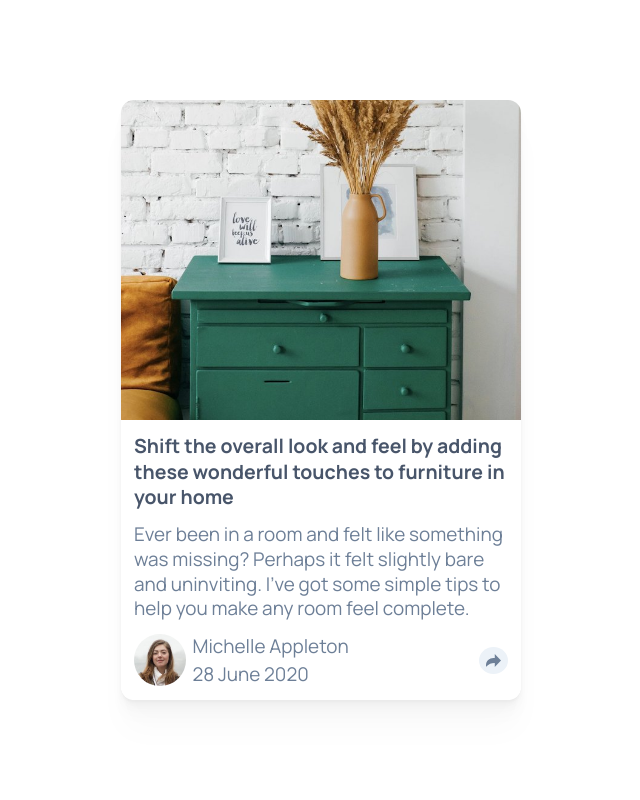
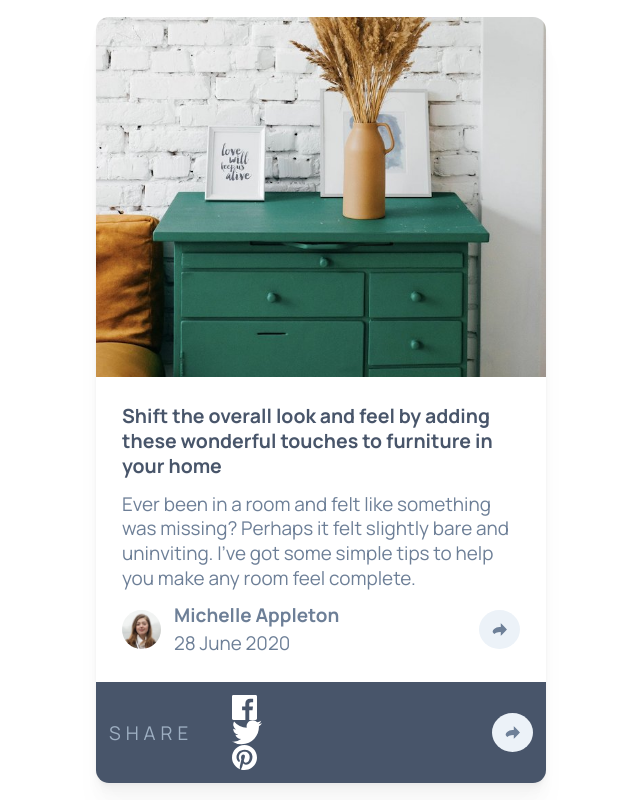
Before and after one commit to incogsnito/article-preview-component-master, a plain HTML site: page index.html in a window 1280 px wide. Shown: the whole page, without its empty margins (319-959 px from the left). Drawn offline with Linux system fonts and the light colour scheme.

Commit message:
more changes, working on hover states as well as figuring out how to enable and disable them depending on screen sizes

```diff
--- a/index.html
+++ b/index.html
@@ -3,7 +3,7 @@
   <head>
     <meta charset="UTF-8" />
     <meta name="viewport" content="width=device-width, initial-scale=1.0" />
-    <link rel="stylesheet" href="style.css">
+    <link rel="stylesheet" href="style.css" />
     <title>Acrticle Preview</title>
   </head>
   <body>
@@ -27,15 +27,48 @@
           </p>
         </article>
         <section class="bottom">
-          <img class="avatar"
+          <img
+            class="avatar"
             src="./article-preview-component-master/images/avatar-michelle.jpg"
             alt="avatar"
           />
-          <p class="user">Michelle Appleton <span>28 June 2020</span></p>
+          <div class="user">
+            <p class="username">Michelle Appleton</p>
+            <span>28 June 2020</span>
+          </div>
 
-          <a class="share" href="#"><img src="./article-preview-component-master/images/icon-share.svg" alt=""></a>
+          <img
+            class="share"
+            src="./article-preview-component-master/images/icon-share.svg"
+            alt=""
+          />
         </section>
       </div>
+
+      <div class="link-container">
+        <span>share</span>
+        <div>
+        <a href="" class="links">
+          <img
+            src="./article-preview-component-master/images/icon-facebook.svg"
+            alt=""
+        /></a>
+        <a href="" class="links">
+          <img
+            src="./article-preview-component-master/images/icon-twitter.svg"
+            alt="" /></a
+        ><a href="" class="links">
+          <img
+            src="./article-preview-component-master/images/icon-pinterest.svg"
+            alt=""
+        /></a>
+      </div>
+        <img
+          class="share"
+          src="./article-preview-component-master/images/icon-share.svg"
+          alt=""
+        />
+
     </main>
     <script src="script.js"></script>
   </body>
--- a/script.js
+++ b/script.js
@@ -0,0 +1,22 @@
+const share = document.querySelector(".share");
+const bottomSection = document.querySelector(".bottom");
+const user = document.querySelector(".user");
+const avatar = document.querySelector(".avatar");
+
+function hide() {
+  avatar.classList.add("invisible");
+  user.classList.add("invisible");
+}
+
+reveal = (() => {
+  avatar.classList.remove("invisible");
+  user.classList.remove("invisible");
+});
+
+share.addEventListener("mouseover", () => {
+  hide();
+});
+
+share.addEventListener("mouseleave", () => {
+  reveal();
+});
--- a/style.css
+++ b/style.css
@@ -38,7 +38,6 @@ h2,
 h3,
 p {
   line-height: 1.3;
-  letter-spacing: 1.5;
 }
 
 p,
@@ -56,7 +55,7 @@ video {
 }
 
 .container {
-  width: clamp(200px, 50vw, 400px);
+  width: clamp(250px, 60vw, 450px);
   border-radius: 1em;
   box-shadow: var(--box-shadow-layered);
   overflow: hidden;
@@ -66,37 +65,61 @@ video {
   display: flex;
   flex-direction: column;
   gap: 1em;
-  padding: 1em;
+  padding: 2em;
 }
-
 
 .main__header {
   font-size: (2rem, 2vw, 4rem);
   color: hsl(217, 19%, 35%);
 }
 
-.user{
-  display:flex;
+.user {
+  display: flex;
   flex-direction: column;
   gap: 0.2em;
+  color: hsl(217, 19%, 35%);
+}
+
+.username {
+  font-weight: bold;
 }
 
 .bottom {
   display: flex;
   align-items: center;
-  gap: 0.5em;
+  gap: 1em;
 }
 
 .avatar {
-  max-width: 4em;
+  max-width: 3em;
   border-radius: 50%;
 }
 
 .share {
   margin-left: auto;
   background: hsl(210, 46%, 95%);
-  padding: 0.55em;
+  padding: 1em;
   border-radius: 50%;
+  cursor: pointer;
+}
+
+.link-container {
+  background: hsl(217, 19%, 35%);
+  display: flex;
+  gap: 3em;
+  padding: 1em;
+  align-items: center;
+}
+
+.link-container span {
+  text-transform: uppercase;
+  letter-spacing: 5px;
+  color: hsl(212, 23%, 69%);
+}
+
+.links img{
+  min-width: 25px;
+  min-height: 25px;
 }
 
 .invisible {
```
